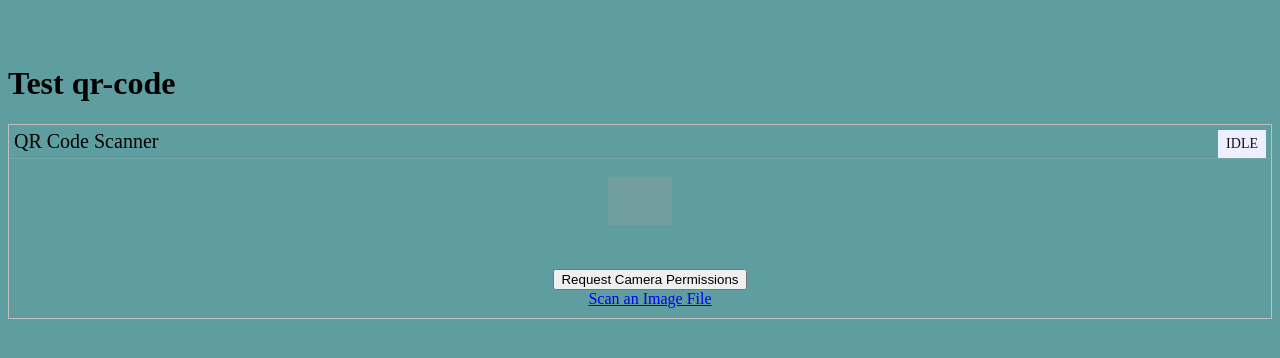
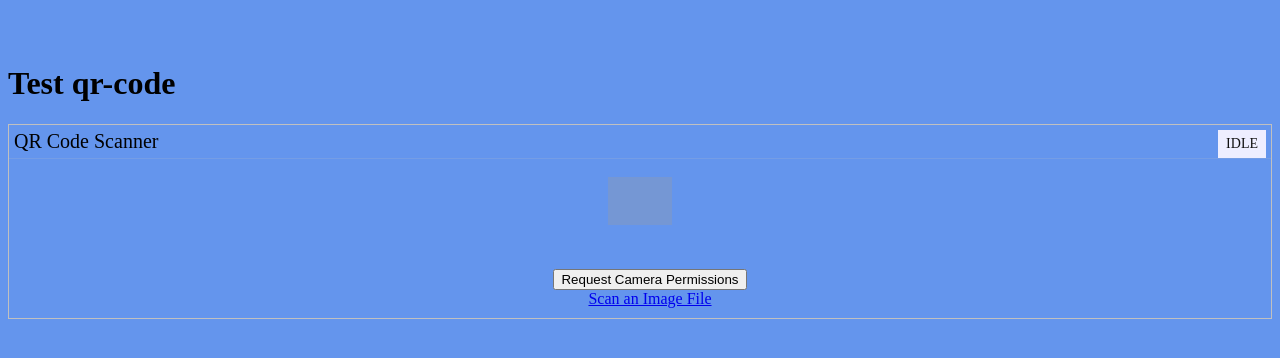
Before and after one commit to sbvorpagel/qr-code, a plain HTML site: page index.html in a window 1280 px wide. Drawn offline with Linux system fonts and the light colour scheme; grey boxes are pictures that could not be loaded.

Commit message:
New version.

```diff
--- a/index.html
+++ b/index.html
@@ -15,7 +15,6 @@
             // handle the scanned code as you like
             console.log(`QR matched = ${qrMessage}`);
             window.navigator.vibrate(200);
-
         }
         function onScanFailure(error) {
             // handle scan failure, usually better to ignore and keep scanning
@@ -28,7 +27,7 @@
     <style>
         body {
             padding-top: 36px;
-            background-color:cadetblue;
+            background-color:cornflowerblue;
         }
     </style>
 </body>
```
